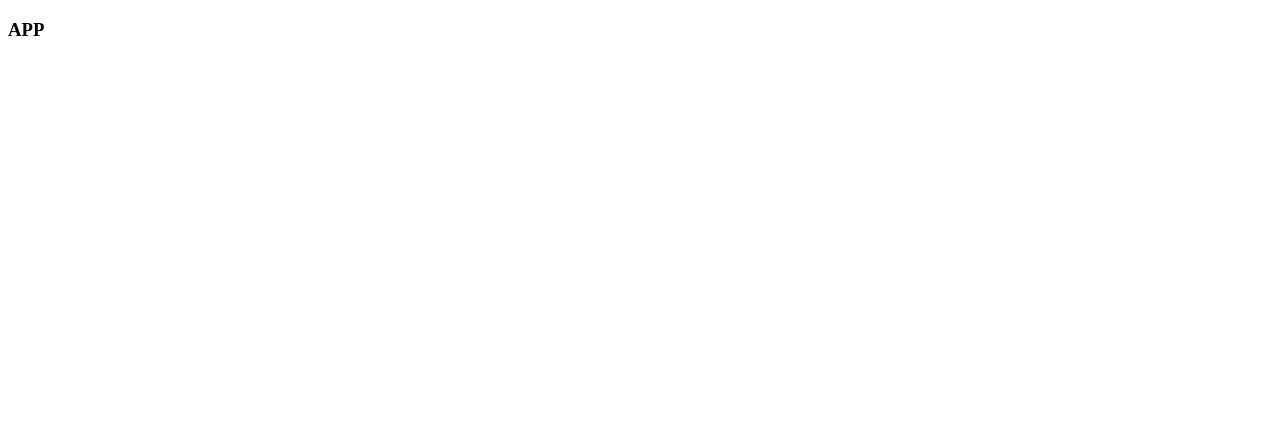
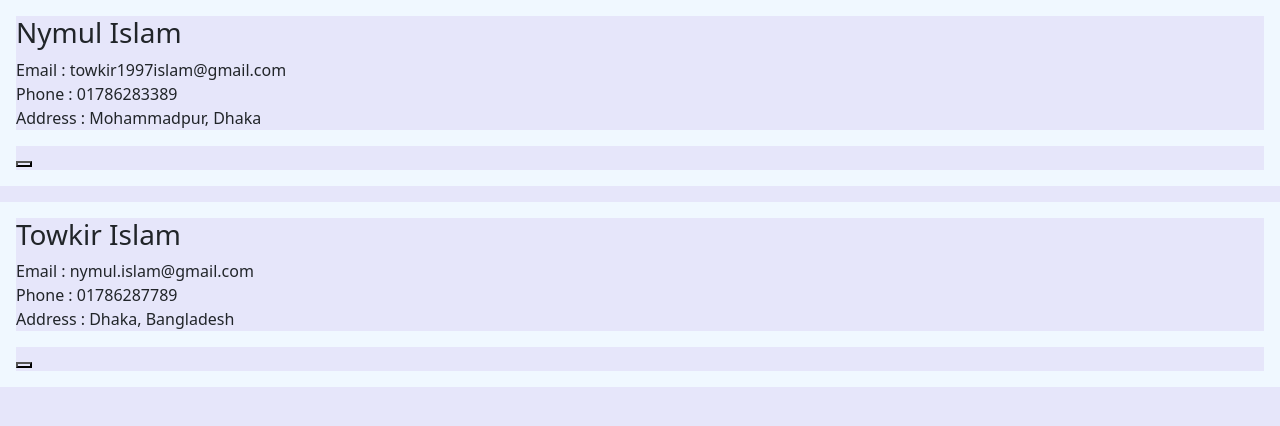
Before and after one commit to nymul-islam-moon/react-anisul-islam, a React (Create React App) app: page / in a window 1280 px wide. Shown: the top 426 px of the page. Built offline with nearby package versions, Linux system fonts and the light colour scheme.

Commit message:
Font awesome added

```diff
--- a/package.json
+++ b/package.json
@@ -8,6 +8,7 @@
         "@testing-library/user-event": "^13.5.0",
         "axios": "^1.5.1",
         "bootstrap": "^5.3.2",
+        "font-awesome": "^4.7.0",
         "json-server": "^0.17.4",
         "react": "^18.2.0",
         "react-bootstrap": "^2.9.1",
--- a/src/App.js
+++ b/src/App.js
@@ -1,13 +1,16 @@
 /**
  * Import Third Party
  */
-import React, {useEffect, useState} from 'react';
+import React from 'react';
+import Home from "./components/Home";
+import 'bootstrap/dist/css/bootstrap.min.css';
+import style from './style.css'
 
 const App = () => {
     return (
-        <div>
-            <h3>APP</h3>
-        </div>
+        <>
+            <Home />
+        </>
     );
 };
 
--- /dev/null
+++ b/src/components/Contacats.js
@@ -0,0 +1,16 @@
+import React from "react";
+import Contact from "./Contact";
+
+
+const Contacts = ( {contacts} ) => {
+
+    return (
+        <section>
+            {
+                contacts.map((contact) => <Contact key={contact.id} contact={contact}/>)
+            }
+        </section>
+    );
+};
+
+export default Contacts;
--- /dev/null
+++ b/src/components/Contact.js
@@ -0,0 +1,24 @@
+import React from "react";
+
+const Contact = ({contact}) => {
+
+    const {name, email, phone, address} = contact;
+
+    return (
+        <article>
+            <div>
+                <h3>{ name }</h3>
+                <address>
+                    Email : { email } <br/>
+                    Phone : { phone } <br/>
+                    Address : { address } <br/>
+                </address>
+            </div>
+            <div>
+                <button><i className="fa fa-trash fa-2x"></i></button>
+            </div>
+        </article>
+    );
+};
+
+export default Contact;
--- /dev/null
+++ b/src/components/Home.js
@@ -0,0 +1,31 @@
+import React from "react";
+import Button from 'react-bootstrap/Button';
+import Card from 'react-bootstrap/Card';
+import Contacts from "./Contacats";
+
+const dummyUsers = [
+    {
+        id: 1,
+        name: 'Nymul Islam',
+        phone: '01786283389',
+        email: 'towkir1997islam@gmail.com',
+        address: 'Mohammadpur, Dhaka',
+    },
+    {
+        id: 2,
+        name: 'Towkir Islam',
+        phone: '01786287789',
+        email: 'nymul.islam@gmail.com',
+        address: 'Dhaka, Bangladesh'
+    }
+];
+
+const Home = () => {
+    return (
+        <div>
+            <Contacts contacts={dummyUsers}/>
+        </div>
+    );
+};
+
+export default Home;
--- a/src/style.css
+++ b/src/style.css
@@ -40,3 +40,8 @@ article {
     background-color: aliceblue;
     padding: 1rem;
 }
+
+.user-card {
+    margin-left: 1rem;
+    margin-top: 1rem;
+}
```
Also changed, not shown: 1 other file (tests, documents, lock files or other folders).
